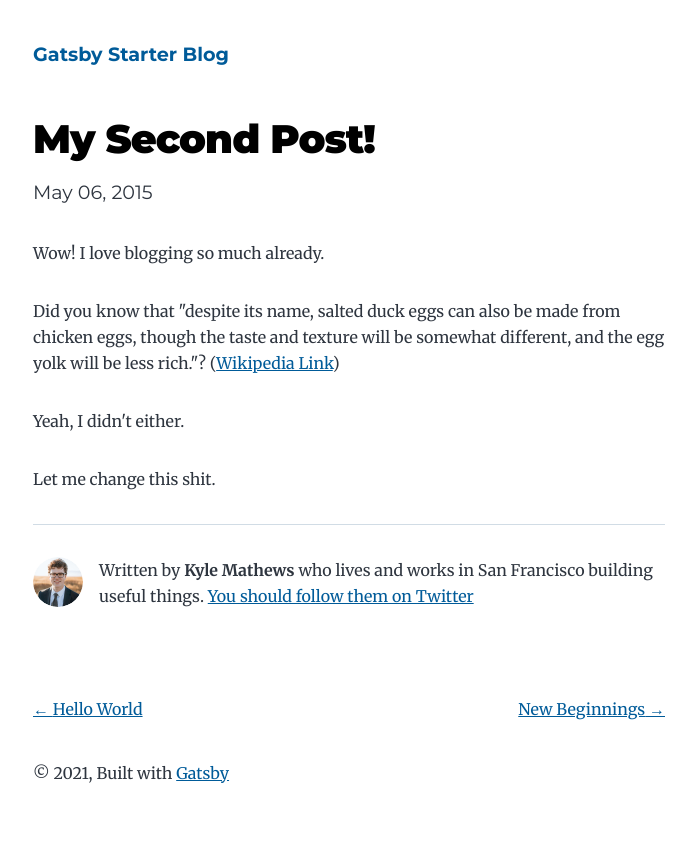
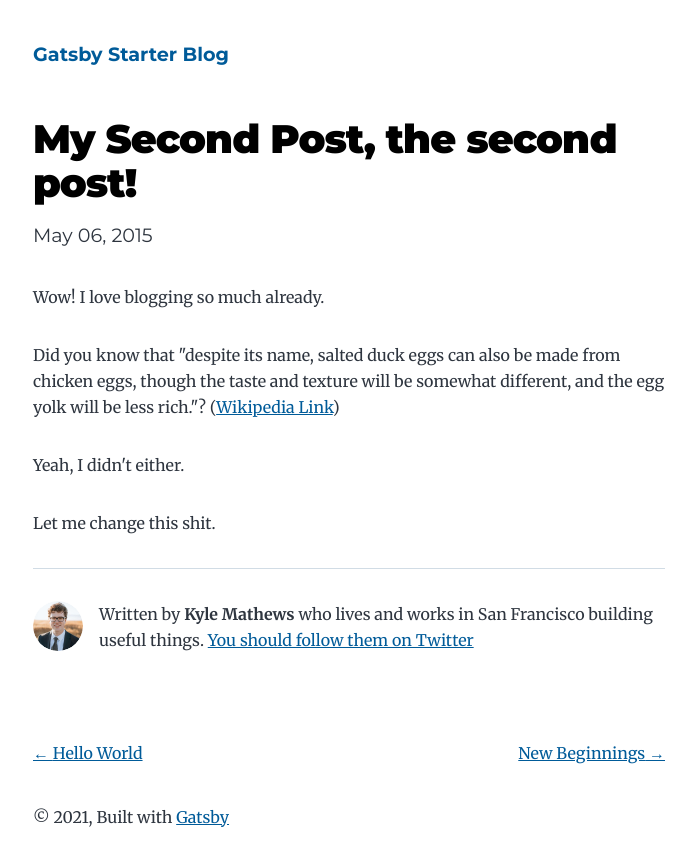
Before and after one commit to sandersio/amazing-blog, a Gatsby site: page /my-second-post/ in a window 1280 px wide. Shown: the whole page, without its empty margins (291-986 px from the left). Built offline with nearby package versions, Linux system fonts and the light colour scheme; Gatsby itself is replaced by a stand-in of ours.

Commit message:
index.md: updated title

```diff
--- a/content/blog/my-second-post/index.md
+++ b/content/blog/my-second-post/index.md
@@ -1,5 +1,5 @@
 ---
-title: My Second Post!
+title: 'My Second Post, the second post!'
 date: '2015-05-06T23:46:37.121Z'
 ---
 Wow! I love blogging so much already.
```
